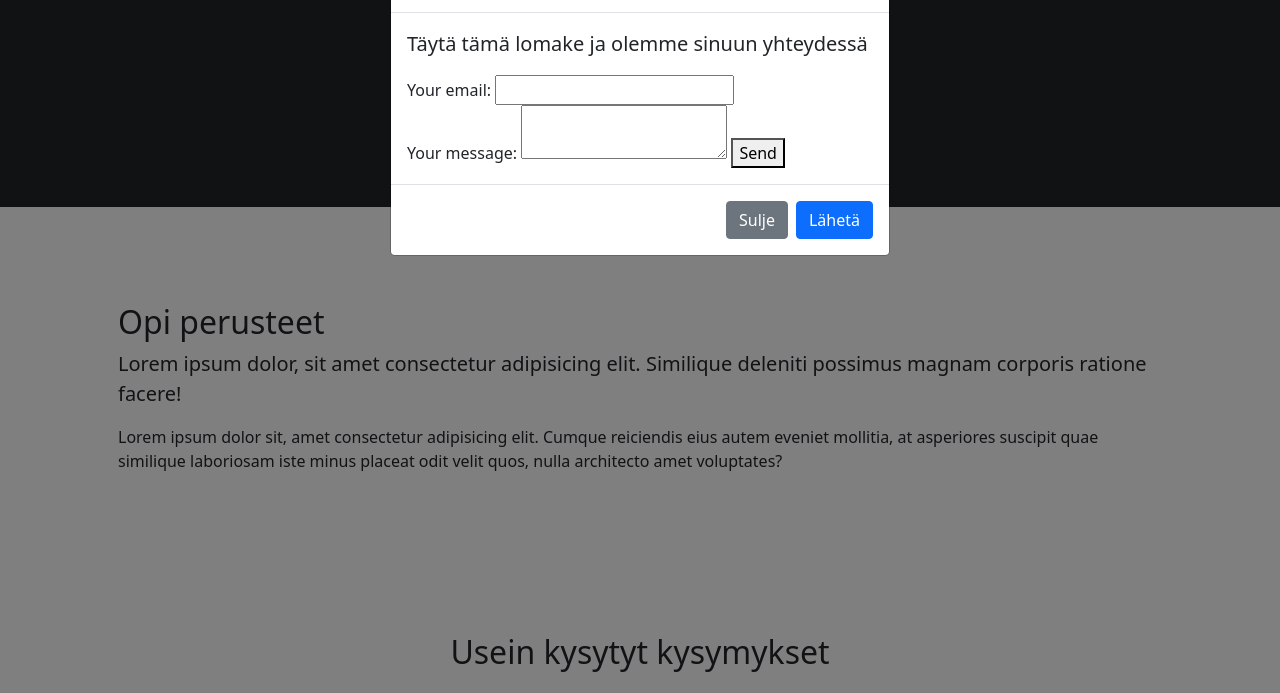
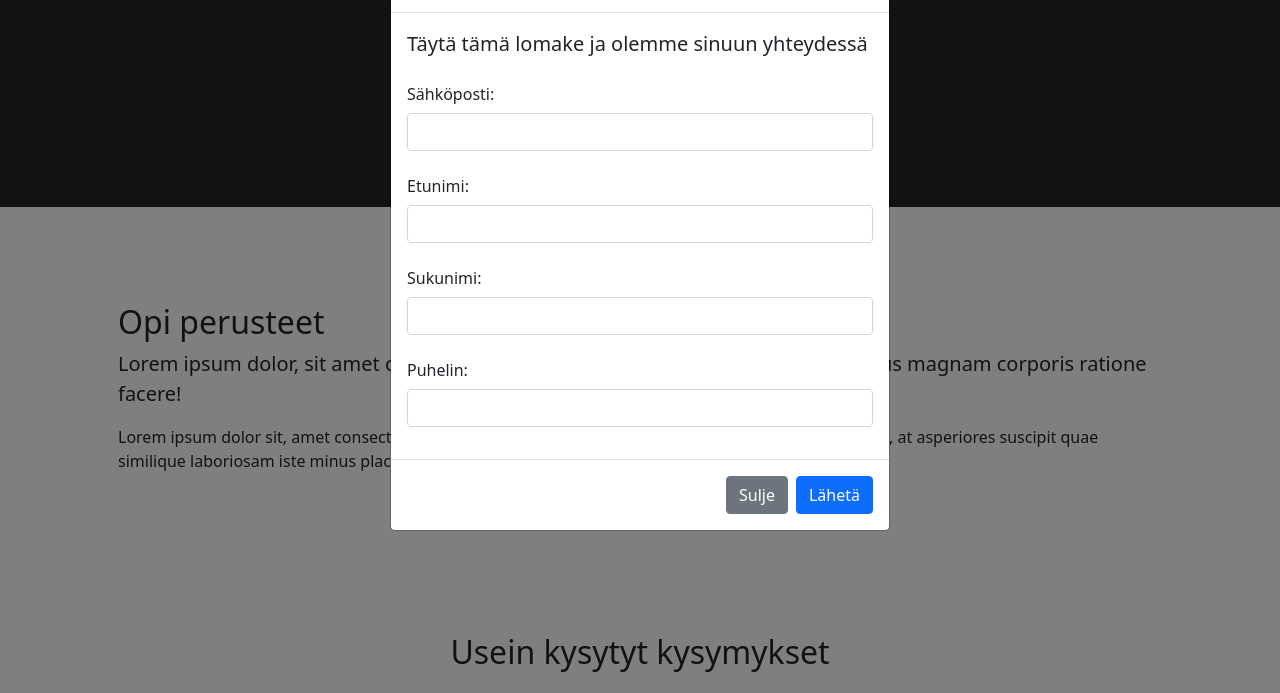
Before and after one commit to stocke/CH-Rovaniemi-sivut, a plain HTML site: page index.html in a window 1280 px wide. Both pictures are taken after a click on the button "Ilmoittaudu". Shown: the part 79-772 px from the top of the page. Drawn offline with nearby package versions, Linux system fonts and the light colour scheme.

Commit message:
Formspree integrated

```diff
--- a/index.html
+++ b/index.html
@@ -300,17 +300,30 @@
                 <div class="modal-body">
                     <p class="lead">Täytä tämä lomake ja olemme sinuun yhteydessä</p>
                     <form action="https://formspree.io/f/xgerrwow" method="POST">
-                        <label>
-                            Your email:
-                            <input type="email" name="_replyto">
-                        </label>
-                        <label>
-                            Your message:
-                            <textarea name="message"></textarea>
-                        </label>
-                        <!-- your other form fields go here -->
-                        <button type="submit">Send</button>
-                    </form>
+
+                        <div class="mb-3">
+                            <label for="email" class="col-form-label">
+                              Sähköposti:
+                            </label>
+                            <input type="email" class="form-control" id="email" name="Vastaa" required/>
+                          </div>
+
+                          <div class="mb-3">
+                            <label for="first-name" class="col-form-label">
+                              Etunimi:
+                            </label>
+                            <input type="text" class="form-control" id="first-name" name="Etunimi" required/>
+                          </div>
+
+                          <div class="mb-3">
+                            <label for="last-name" class="col-form-label">Sukunimi:</label>
+                            <input type="text" class="form-control" id="last-name" name="Sukunimi" required/>
+                          </div>
+                          <div class="mb-3">
+                            <label for="phone" class="col-form-label">Puhelin:</label>
+                            <input type="tel" class="form-control" id="phone" name="Puhelinnumero" />
+                          </div>
+
                 </div>
                 <div class="modal-footer">
                     <button type="button" class="btn btn-secondary" data-bs-dismiss="modal">
@@ -318,6 +331,7 @@
                     </button>
                     <button type="submit" class="btn btn-primary">Lähetä</button>
                 </div>
+                </form>
             </div>
         </div>
     </div>
```
Also changed, not shown: form.html (deleted, +0 -26 lines).
